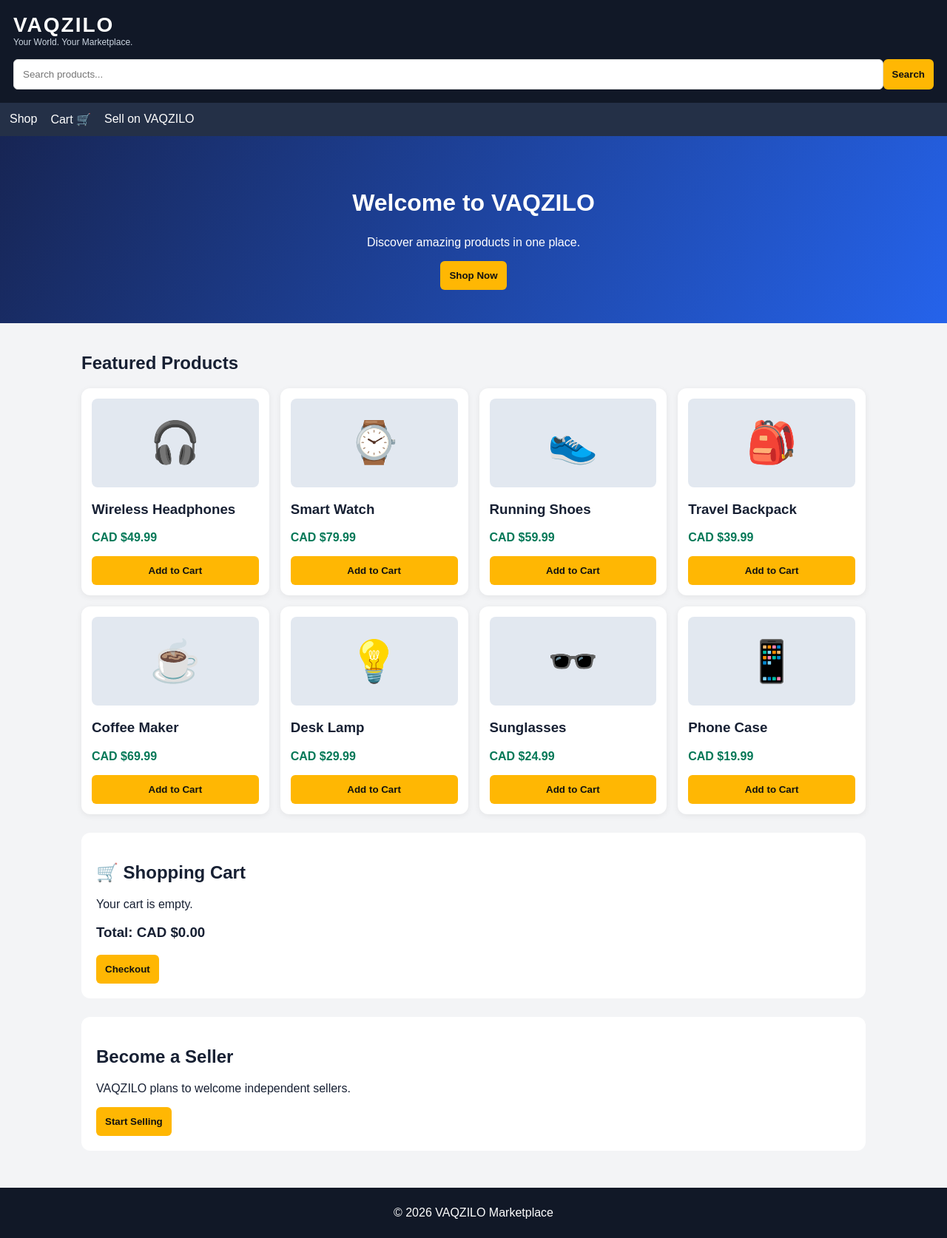
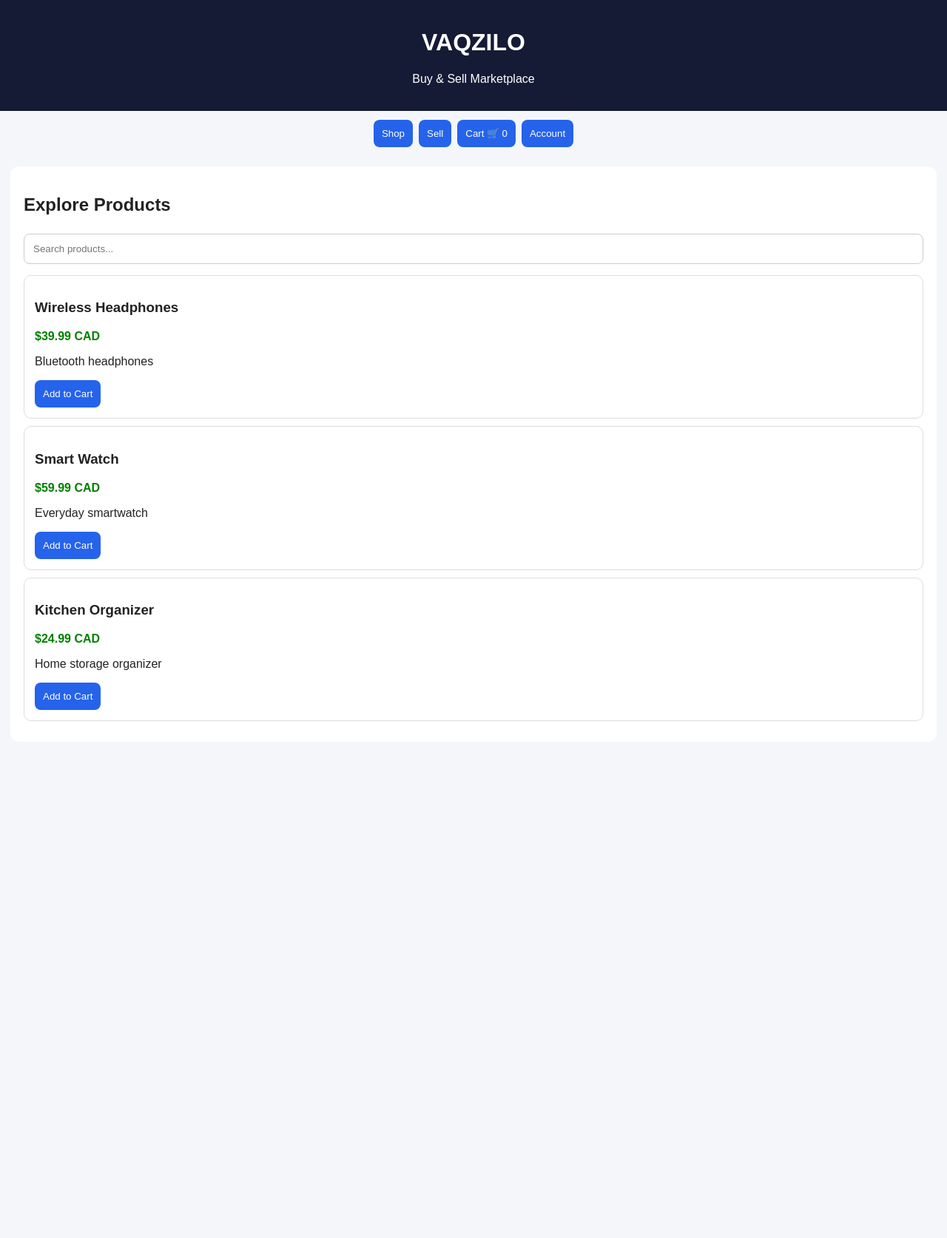
Before and after one commit to kulwinder677/Vaqzilo-marketplace, a plain HTML site: page index.html in a window 1280 px wide. Shown: the whole page at 74% size. After the commit the page ends 1017 px from the top, so only its background shows below. Drawn offline with Linux system fonts and the light colour scheme.

Commit message:
Revamp index.html layout and styles
Updated the layout and styling of the VAQZILO Marketplace webpage, including header, navigation, and product sections.

```diff
--- a/index.html
+++ b/index.html
@@ -6,102 +6,139 @@
 <meta name="viewport" content="width=device-width, initial-scale=1">
 <title>VAQZILO Marketplace</title>
 <style>
-*{box-sizing:border-box}
-body{margin:0;font-family:Arial,sans-serif;background:#f3f4f6;color:#172033}
-header{background:#111827;color:white;padding:18px}
-.logo{font-size:28px;font-weight:900;letter-spacing:2px}
-.tagline{font-size:12px;color:#cbd5e1}
-.search{display:flex;margin-top:16px}
-input{padding:12px;border:1px solid #ddd;border-radius:6px;min-width:0;flex:1}
-button{padding:12px;border:0;border-radius:6px;background:#ffb703;color:#111;font-weight:bold;cursor:pointer}
-nav{display:flex;gap:18px;background:#243047;color:white;padding:13px;overflow:auto}
-nav a{color:white;text-decoration:none;white-space:nowrap}
-.hero{text-align:center;padding:45px 20px;background:linear-gradient(120deg,#172554,#2563eb);color:white}
-.hero h1{font-size:32px}
-.container{padding:20px;max-width:1100px;margin:auto}
-.grid{display:grid;grid-template-columns:repeat(2,minmax(0,1fr));gap:15px}
-.card{background:white;border-radius:12px;padding:14px;box-shadow:0 2px 8px #0001}
-.photo{height:120px;background:#e2e8f0;border-radius:8px;display:grid;place-items:center;font-size:55px}
-.price{color:#047857;font-weight:bold}
-.card button{width:100%}
-.cart{background:white;padding:20px;margin-top:25px;border-radius:12px}
-footer{text-align:center;background:#111827;color:white;padding:25px;margin-top:30px}
-@media(min-width:700px){.grid{grid-template-columns:repeat(4,1fr)}}
+body{font-family:Arial;margin:0;background:#f4f6fa;color:#222}
+header{background:#151b35;color:white;padding:18px;text-align:center}
+nav{display:flex;justify-content:center;gap:8px;flex-wrap:wrap;padding:12px}
+button{background:#2563eb;color:white;border:0;border-radius:8px;padding:11px;cursor:pointer}
+input{padding:12px;border:1px solid #ccc;border-radius:8px;box-sizing:border-box;width:100%;margin:5px 0}
+section{background:white;margin:14px;padding:18px;border-radius:12px}
+.product{border:1px solid #ddd;padding:14px;margin:10px 0;border-radius:10px}
+.price{color:green;font-weight:bold}
 </style>
 </head>
 <body>
 <header>
-<div class="logo">VAQZILO</div>
-<div class="tagline">Your World. Your Marketplace.</div>
-<div class="search">
+<h1>VAQZILO</h1>
+<p>Buy & Sell Marketplace</p>
+</header>
+
+<nav>
+<button onclick="show('shop')">Shop</button>
+<button onclick="show('seller')">Sell</button>
+<button onclick="show('cart')">Cart 🛒 <span id="count">0</span></button>
+<button onclick="show('account')">Account</button>
+</nav>
+
+<section id="shop">
+<h2>Explore Products</h2>
 <input id="search" placeholder="Search products..." oninput="render()">
-<button onclick="render()">Search</button>
-</div>
-</header>
-<nav>
-<a href="#products">Shop</a>
-<a href="#cart">Cart 🛒</a>
-<a href="#seller">Sell on VAQZILO</a>
-</nav>
-<section class="hero">
-<h1>Welcome to VAQZILO</h1>
-<p>Discover amazing products in one place.</p>
-<button onclick="document.getElementById('products').scrollIntoView()">Shop Now</button>
+<div id="products"></div>
 </section>
-<main class="container">
-<h2 id="products">Featured Products</h2>
-<div class="grid" id="grid"></div>
-<section class="cart" id="cart">
-<h2>🛒 Shopping Cart</h2>
-<div id="items">Your cart is empty.</div>
-<h3 id="total">Total: CAD $0.00</h3>
-<button onclick="alert('Checkout is coming soon. No payments are enabled.')">Checkout</button>
+
+<section id="seller" hidden>
+<h2>Sell Your Product</h2>
+<input id="name" placeholder="Product name">
+<input id="price" type="number" min="0.01" step="0.01" placeholder="Price CAD">
+<input id="description" placeholder="Description">
+<button onclick="addProduct()">Publish Product</button>
+<p id="sellerMessage"></p>
 </section>
-<section class="cart" id="seller">
-<h2>Become a Seller</h2>
-<p>VAQZILO plans to welcome independent sellers.</p>
-<button onclick="alert('Seller registration is coming soon.')">Start Selling</button>
+
+<section id="cart" hidden>
+<h2>Your Shopping Cart</h2>
+<div id="cartItems"></div>
+<h3 id="total"></h3>
+<button onclick="checkout()">Demo Checkout</button>
+<p id="checkoutMessage"></p>
 </section>
-</main>
-<footer>© 2026 VAQZILO Marketplace</footer>
+
+<section id="account" hidden>
+<h2>Customer / Seller Account</h2>
+<input id="username" placeholder="Your name">
+<input id="email" type="email" placeholder="Email">
+<button onclick="saveAccount()">Save Demo Profile</button>
+<p id="accountMessage"></p>
+</section>
+
 <script>
-const products=[
-{name:"Wireless Headphones",price:49.99,icon:"🎧"},
-{name:"Smart Watch",price:79.99,icon:"⌚"},
-{name:"Running Shoes",price:59.99,icon:"👟"},
-{name:"Travel Backpack",price:39.99,icon:"🎒"},
-{name:"Coffee Maker",price:69.99,icon:"☕"},
-{name:"Desk Lamp",price:29.99,icon:"💡"},
-{name:"Sunglasses",price:24.99,icon:"🕶️"},
-{name:"Phone Case",price:19.99,icon:"📱"}
+const initial=[
+{name:"Wireless Headphones",price:39.99,description:"Bluetooth headphones"},
+{name:"Smart Watch",price:59.99,description:"Everyday smartwatch"},
+{name:"Kitchen Organizer",price:24.99,description:"Home storage organizer"}
 ];
+let products=JSON.parse(localStorage.getItem("vq_products")||"null")||initial;
 let cart=[];
+
+function show(id){
+document.querySelectorAll("section").forEach(s=>s.hidden=true);
+document.getElementById(id).hidden=false;
+if(id==="cart")renderCart();
+}
 function render(){
-const q=document.getElementById("search").value.toLowerCase();
-document.getElementById("grid").innerHTML=products
-.map((p,i)=>({...p,i}))
-.filter(p=>p.name.toLowerCase().includes(q))
-.map(p=>`<article class="card">
-<div class="photo">${p.icon}</div>
-<h3>${p.name}</h3>
-<p class="price">CAD $${p.price.toFixed(2)}</p>
-<button onclick="add(${p.i})">Add to Cart</button>
-</article>`).join("")||"<p>No products found.</p>";
+let q=document.getElementById("search").value.toLowerCase();
+let box=document.getElementById("products");
+box.innerHTML="";
+products.forEach((p,i)=>{
+if(!p.name.toLowerCase().includes(q))return;
+let div=document.createElement("div");
+div.className="product";
+let title=document.createElement("h3");
+title.textContent=p.name;
+let price=document.createElement("p");
+price.className="price";
+price.textContent="$"+Number(p.price).toFixed(2)+" CAD";
+let desc=document.createElement("p");
+desc.textContent=p.description;
+let btn=document.createElement("button");
+btn.textContent="Add to Cart";
+btn.onclick=()=>{cart.push(i);updateCount();alert("Added to cart!")};
+div.append(title,price,desc,btn);
+box.append(div);
+});
 }
-function add(i){
-cart.push(products[i]);
-updateCart();
+function addProduct(){
+let name=document.getElementById("name").value.trim();
+let price=Number(document.getElementById("price").value);
+let description=document.getElementById("description").value.trim();
+if(!name||!Number.isFinite(price)||price<=0){
+alert("Enter a product name and valid price");return;
 }
-function removeItem(i){
-cart.splice(i,1);
-updateCart();
+products.push({name,price,description});
+localStorage.setItem("vq_products",JSON.stringify(products));
+document.getElementById("sellerMessage").textContent="Product saved in this browser!";
+document.getElementById("name").value="";
+document.getElementById("price").value="";
+document.getElementById("description").value="";
+render();
 }
-function updateCart(){
-document.getElementById("items").innerHTML=cart.length?
-cart.map((p,i)=>`<p>${p.icon} ${p.name} - $${p.price.toFixed(2)} <button onclick="removeItem(${i})">Remove</button></p>`).join(""):
-"Your cart is empty.";
-document.getElementById("total").textContent=
-"Total: CAD $"+cart.reduce((s,p)=>s+p.price,0).toFixed(2);
+function updateCount(){
+document.getElementById("count").textContent=cart.length;
+}
+function renderCart(){
+let box=document.getElementById("cartItems");
+box.innerHTML="";
+let total=0;
+cart.forEach(i=>{
+let p=products[i];
+total+=Number(p.price);
+let line=document.createElement("p");
+line.textContent=p.name+" — $"+Number(p.price).toFixed(2);
+box.append(line);
+});
+document.getElementById("total").textContent="Total: $"+total.toFixed(2)+" CAD";
+}
+function checkout(){
+document.getElementById("checkoutMessage").textContent=
+"Demo only — no payment or real order placed.";
+}
+function saveAccount(){
+let name=document.getElementById("username").value.trim();
+let email=document.getElementById("email").value.trim();
+if(!name||!email.includes("@")){
+alert("Enter your name and valid email");return;
+}
+document.getElementById("accountMessage").textContent=
+"Demo profile saved for this session. Not a real account.";
 }
 render();
 </script>
```
